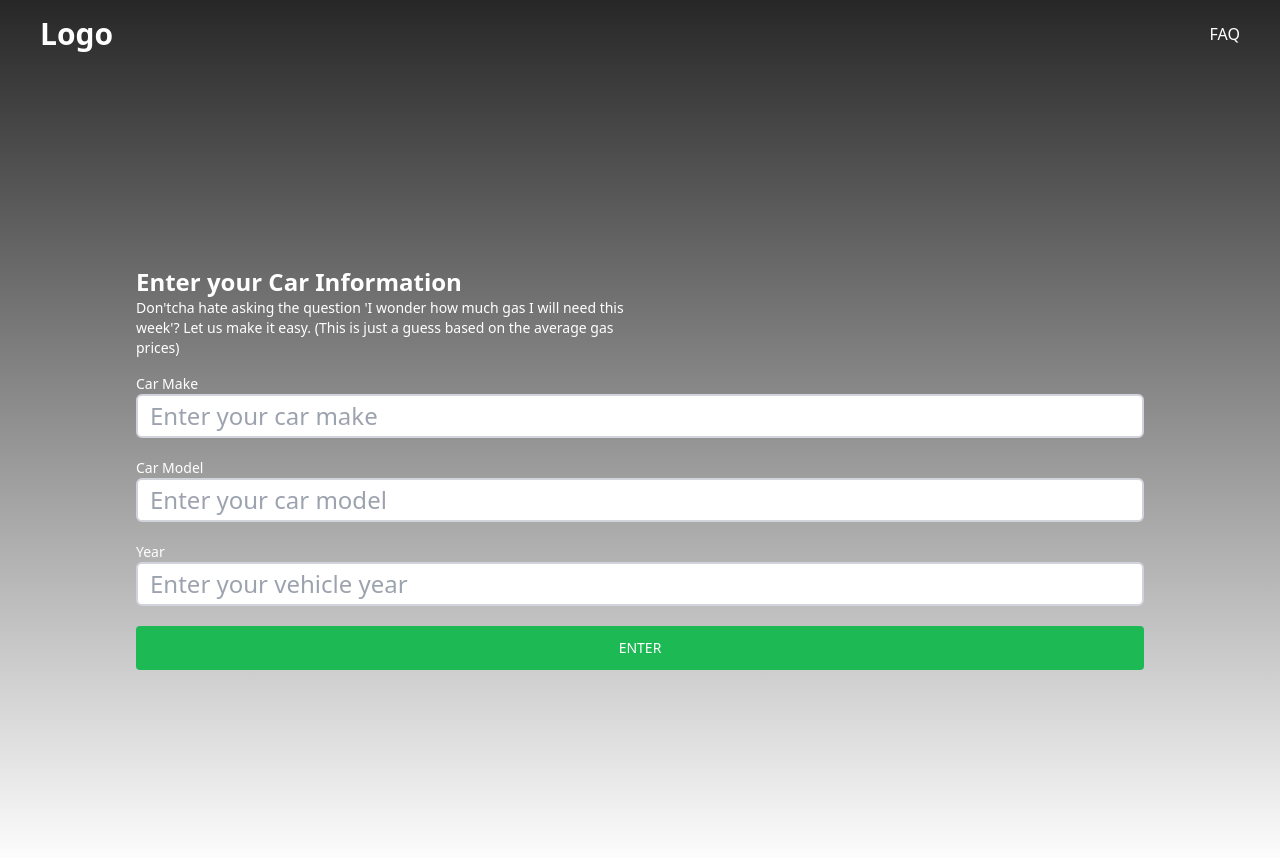
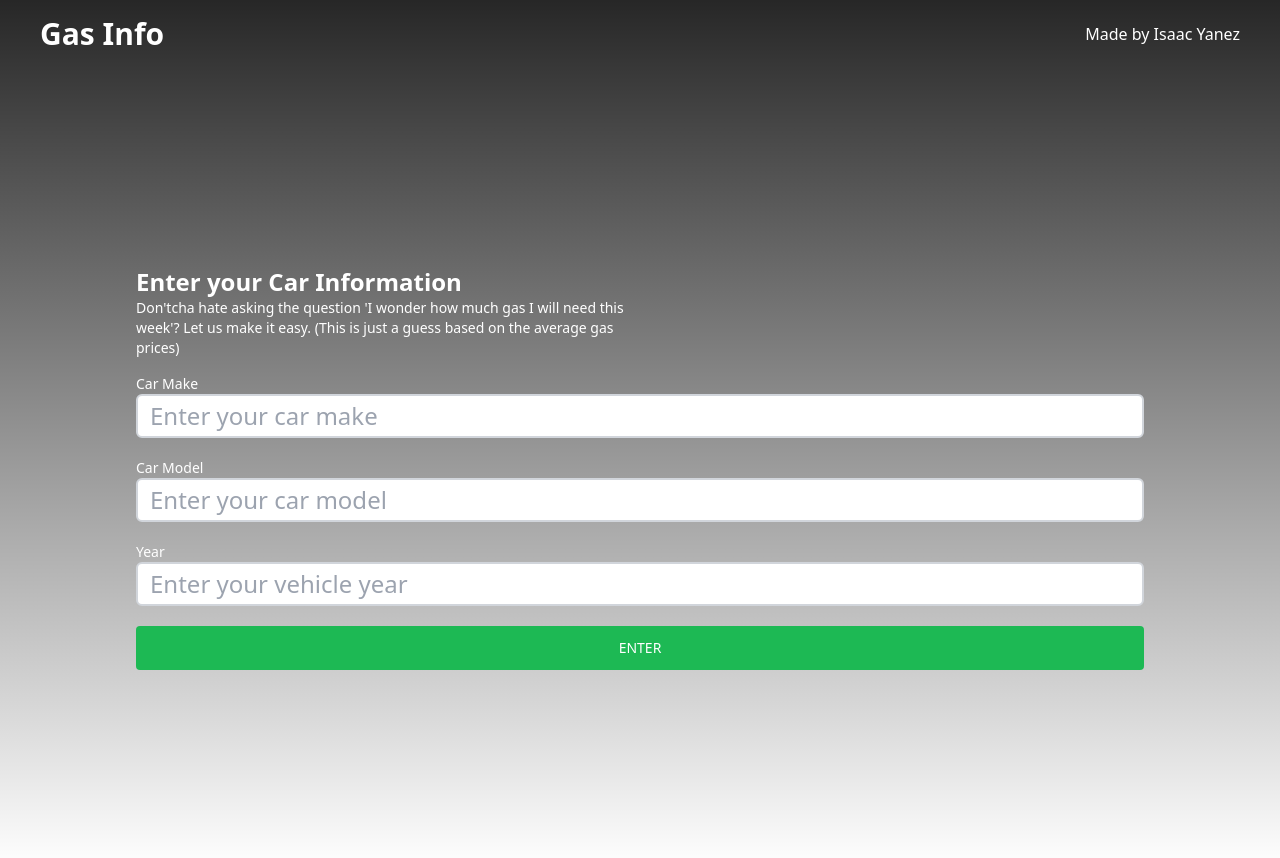
Before and after one commit to iyanez2314/gas-info, a Next.js app: page / in a window 1280 px wide. Shown: the top 858 px of the page. Built offline with nearby package versions, Linux system fonts and the light colour scheme.

Commit message:
changed the nav bar with the name of the site and the li tag

```diff
--- a/components/Header.tsx
+++ b/components/Header.tsx
@@ -4,11 +4,11 @@ export default function Header() {
   return (
     <header className="flex justify-between items-center py-4 space-x-2 px-10">
       <div className="flex text-white text-3xl font-bold items-center space-x-2">
-        <Link href="/">Logo</Link>
+        <Link href="/">Gas Info</Link>
       </div>
       <nav className="text-white">
         <ul className="flex items-center space-x-4">
-          <li>FAQ</li>
+          <li>Made by Isaac Yanez</li>
         </ul>
       </nav>
     </header>
```
